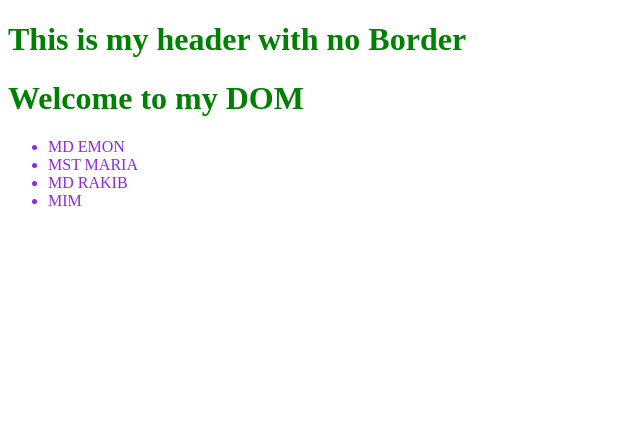
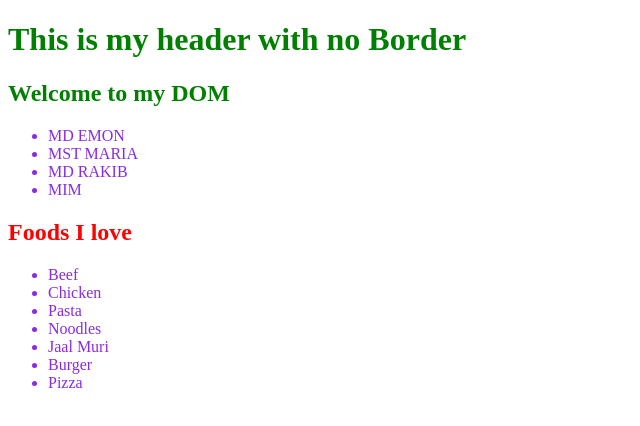
Before and after one commit to emon22830/Tour-of-DOM, a plain HTML site: page index.html in a window 1280 px wide. Shown: the whole page, without its empty margins (0-640 px from the left). Drawn offline with Linux system fonts and the light colour scheme.

Commit message:
v3 completed

```diff
--- a/hello.js
+++ b/hello.js
@@ -1,2 +1,2 @@
-console.log("Hello from outside");
-console.log(document)
+// console.log("Hello from outside");
+// console.log(document)
--- a/index.html
+++ b/index.html
@@ -9,6 +9,9 @@
         h1{
             color: green;
         }
+        #food-title{
+            color: red;
+        }
     </style>
 </head>
 <body>
@@ -16,13 +19,26 @@
         <h1>This is my header with no Border</h1>
     </header>
     <main>
-        <h1>Welcome to my DOM</h1>
+      <section><h1>Welcome to my DOM</h1>
+    <ul>
+        <li>MD EMON</li>
+        <li>MST MARIA</li>
+        <li>MD RAKIB</li>
+        <li>MIM</li>
+    </ul></section>
+
+    <section>
+        <h1 id="food-title">Foods I love</h1>
         <ul>
-            <li>MD EMON</li>
-            <li>MST MARIA</li>
-            <li>MD RAKIB</li>
-            <li>MIM</li>
+            <li>Beef</li>
+            <li>Chicken</li>
+            <li>Pasta</li>
+            <li id="l3">Noodles</li>
+            <li>Jaal Muri</li>
+            <li class="foreign-food">Burger</li>
+            <li class="foreign-food">Pizza</li>
         </ul>
+    </section>
     </main>
 
 
@@ -32,25 +48,44 @@
         // console.log("Hello, bole chole gelo")
 
         // const student = {
-        //     name: "MD RMON",
+        //     name: "MD EMON",
         //     id:102,
-        //     study: function(subjecct){
-        //         console.log('Studying Subject: ', subjecct)
+        //     study: function(subject){
+        //         console.log('Studying Subject: ', subject)
         //     }
         // }
 
-        const liCollection = document.getElementsByTagName('li')
-        console.log(liCollection)
-        for (const li of liCollection){
-            console.log(li.innerText)
+        // const liCollection = document.getElementsByTagName('li')
+        // console.log(liCollection)
+        // for (const li of liCollection){
+        //     console.log(li.innerText)
+        // }
+
+        // //all h1 tags
+        // const allHeadings = document.getElementsByTagName('h1')
+        // console.log(allHeadings)
+        // for(const heading of allHeadings){
+        //     console.log(heading.innerText)
+        // }
+
+
+
+
+        //get by id
+        // const foodTitleH1 = document.getElementById('food-title');
+        // console.log(foodTitleH1.innerText)
+        // foodTitleH1.innerText = "Favourite Food";
+
+        // const l3List = document.getElementById('l3')
+        // console.log(l3List.innerText);
+        // l3List.innerText = "Kacchi "
+
+        const foreignFood = document.getElementsByClassName('foreign-food');
+        console.log(foreignFood)
+        for( const food of foreignFood){
+                console.log(food.innerText)
         }
 
-        //all h1 tags
-        const allHeadings = document.getElementsByTagName('h1')
-        console.log(allHeadings)
-        for(const heading of allHeadings){
-            console.log(heading.innerText)
-        }
 
     </script>
 
```
